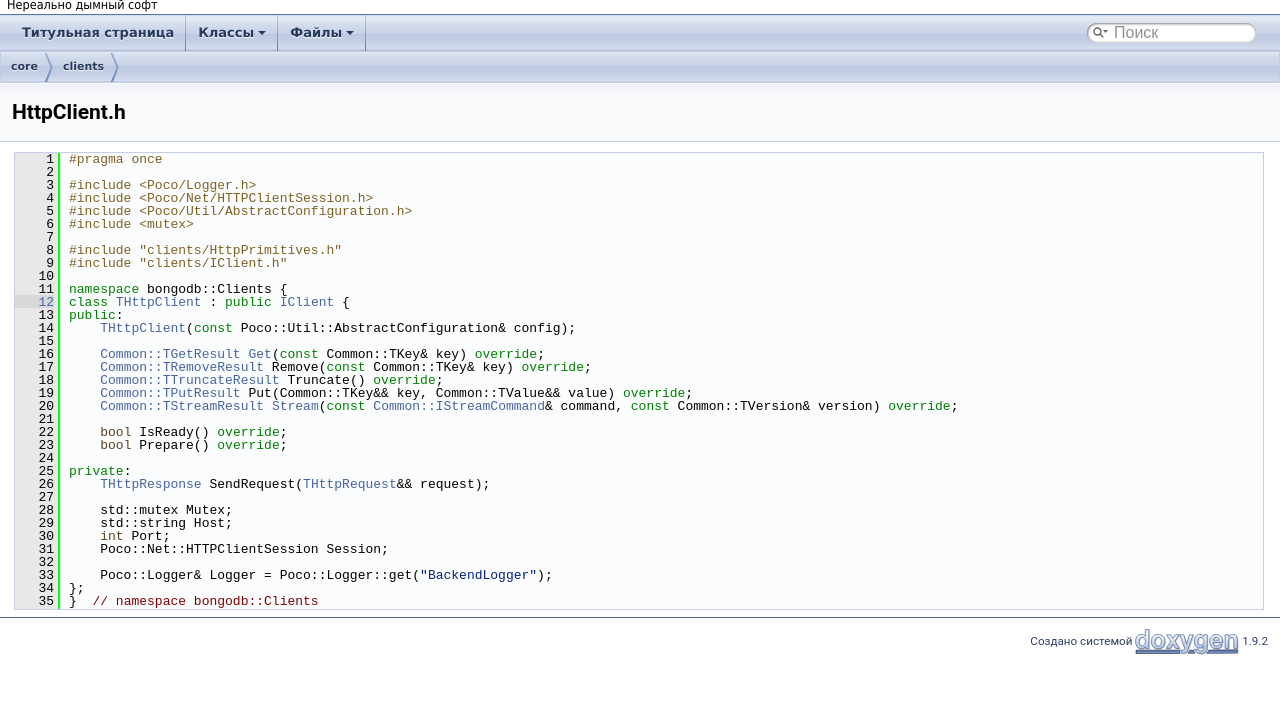
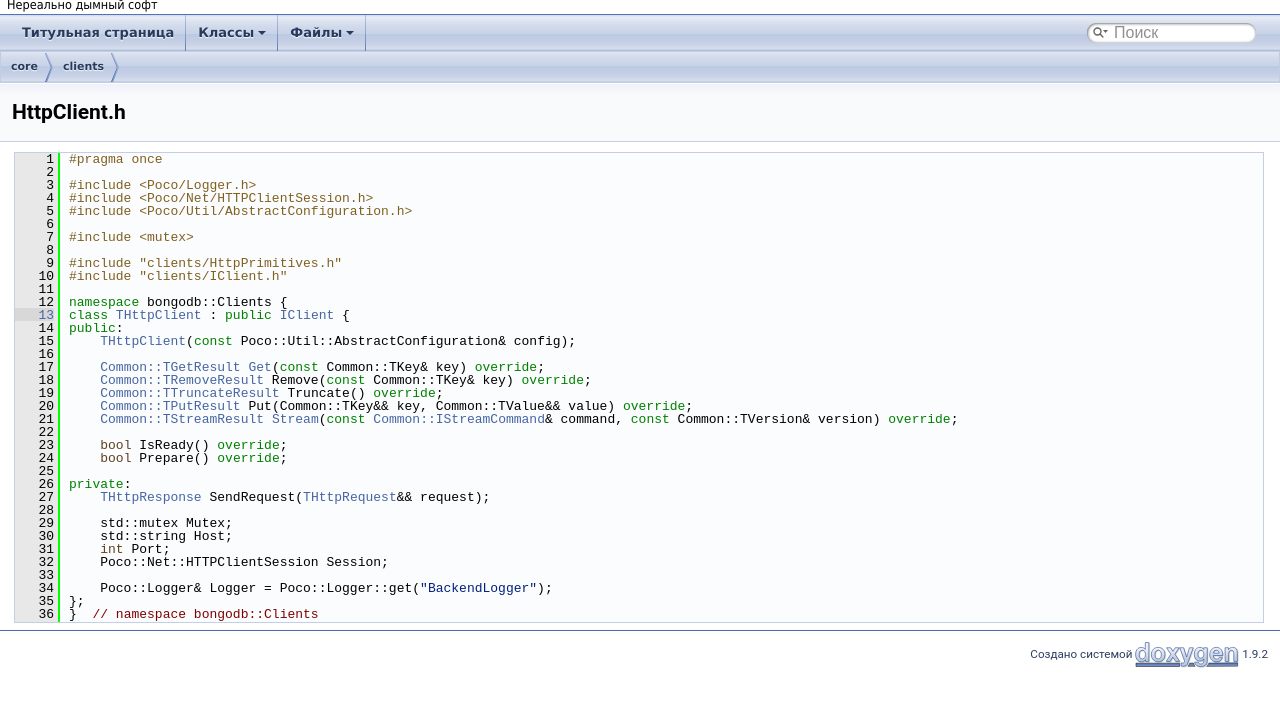
Before and after one commit to iu7og/bongodb, a plain HTML site: page HttpClient_8h_source.html in a window 1280 px wide. Shown: the part 42-748 px from the top of the page. Drawn offline with Linux system fonts and the light colour scheme.

Commit message:
deploy: a434aef7b0d3f2c386fcc2f52d2beecc98b5a4aa

```diff
--- a/HttpClient_8h_source.html
+++ b/HttpClient_8h_source.html
@@ -75,38 +75,39 @@ $(function() {
 <div class="line"><a id="l00003" name="l00003"></a><span class="lineno">    3</span><span class="preprocessor">#include &lt;Poco/Logger.h&gt;</span></div>
 <div class="line"><a id="l00004" name="l00004"></a><span class="lineno">    4</span><span class="preprocessor">#include &lt;Poco/Net/HTTPClientSession.h&gt;</span></div>
 <div class="line"><a id="l00005" name="l00005"></a><span class="lineno">    5</span><span class="preprocessor">#include &lt;Poco/Util/AbstractConfiguration.h&gt;</span></div>
-<div class="line"><a id="l00006" name="l00006"></a><span class="lineno">    6</span><span class="preprocessor">#include &lt;mutex&gt;</span></div>
-<div class="line"><a id="l00007" name="l00007"></a><span class="lineno">    7</span> </div>
-<div class="line"><a id="l00008" name="l00008"></a><span class="lineno">    8</span><span class="preprocessor">#include &quot;clients/HttpPrimitives.h&quot;</span></div>
-<div class="line"><a id="l00009" name="l00009"></a><span class="lineno">    9</span><span class="preprocessor">#include &quot;clients/IClient.h&quot;</span></div>
-<div class="line"><a id="l00010" name="l00010"></a><span class="lineno">   10</span> </div>
-<div class="line"><a id="l00011" name="l00011"></a><span class="lineno">   11</span><span class="keyword">namespace </span>bongodb::Clients {</div>
-<div class="line"><a id="l00012" name="l00012"></a><span class="lineno"><a class="line" href="classbongodb_1_1Clients_1_1THttpClient.html">   12</a></span><span class="keyword">class </span><a class="code hl_class" href="classbongodb_1_1Clients_1_1THttpClient.html">THttpClient</a> : <span class="keyword">public</span> <a class="code hl_class" href="classbongodb_1_1Clients_1_1IClient.html">IClient</a> {</div>
-<div class="line"><a id="l00013" name="l00013"></a><span class="lineno">   13</span><span class="keyword">public</span>:</div>
-<div class="line"><a id="l00014" name="l00014"></a><span class="lineno">   14</span>    <a class="code hl_class" href="classbongodb_1_1Clients_1_1THttpClient.html">THttpClient</a>(<span class="keyword">const</span> Poco::Util::AbstractConfiguration&amp; config);</div>
-<div class="line"><a id="l00015" name="l00015"></a><span class="lineno">   15</span> </div>
-<div class="line"><a id="l00016" name="l00016"></a><span class="lineno">   16</span>    <a class="code hl_class" href="classbongodb_1_1Common_1_1TOperationResult.html">Common::TGetResult</a> <a class="code hl_function" href="classbongodb_1_1Clients_1_1THttpClient.html#a1609780d4b73d9d4063db82b5731b2b2">Get</a>(<span class="keyword">const</span> Common::TKey&amp; key) <span class="keyword">override</span>;</div>
-<div class="line"><a id="l00017" name="l00017"></a><span class="lineno">   17</span>    <a class="code hl_class" href="classbongodb_1_1Common_1_1TVoidOperationResult.html">Common::TRemoveResult</a> Remove(<span class="keyword">const</span> Common::TKey&amp; key) <span class="keyword">override</span>;</div>
-<div class="line"><a id="l00018" name="l00018"></a><span class="lineno">   18</span>    <a class="code hl_class" href="classbongodb_1_1Common_1_1TVoidOperationResult.html">Common::TTruncateResult</a> Truncate() <span class="keyword">override</span>;</div>
-<div class="line"><a id="l00019" name="l00019"></a><span class="lineno">   19</span>    <a class="code hl_class" href="classbongodb_1_1Common_1_1TVoidOperationResult.html">Common::TPutResult</a> Put(Common::TKey&amp;&amp; key, Common::TValue&amp;&amp; value) <span class="keyword">override</span>;</div>
-<div class="line"><a id="l00020" name="l00020"></a><span class="lineno">   20</span>    <a class="code hl_class" href="classbongodb_1_1Common_1_1TVoidOperationResult.html">Common::TStreamResult</a> <a class="code hl_function" href="classbongodb_1_1Clients_1_1THttpClient.html#a2fccee20f15d60c7dd1572fcb20fc383">Stream</a>(<span class="keyword">const</span> <a class="code hl_class" href="classbongodb_1_1Common_1_1IStreamCommand.html">Common::IStreamCommand</a>&amp; command, <span class="keyword">const</span> Common::TVersion&amp; version) <span class="keyword">override</span>;</div>
-<div class="line"><a id="l00021" name="l00021"></a><span class="lineno">   21</span> </div>
-<div class="line"><a id="l00022" name="l00022"></a><span class="lineno">   22</span>    <span class="keywordtype">bool</span> IsReady() <span class="keyword">override</span>;</div>
-<div class="line"><a id="l00023" name="l00023"></a><span class="lineno">   23</span>    <span class="keywordtype">bool</span> Prepare() <span class="keyword">override</span>;</div>
-<div class="line"><a id="l00024" name="l00024"></a><span class="lineno">   24</span> </div>
-<div class="line"><a id="l00025" name="l00025"></a><span class="lineno">   25</span><span class="keyword">private</span>:</div>
-<div class="line"><a id="l00026" name="l00026"></a><span class="lineno">   26</span>    <a class="code hl_struct" href="structbongodb_1_1Clients_1_1THttpResponse.html">THttpResponse</a> SendRequest(<a class="code hl_class" href="classbongodb_1_1Clients_1_1THttpRequest.html">THttpRequest</a>&amp;&amp; request);</div>
-<div class="line"><a id="l00027" name="l00027"></a><span class="lineno">   27</span> </div>
-<div class="line"><a id="l00028" name="l00028"></a><span class="lineno">   28</span>    std::mutex Mutex;</div>
-<div class="line"><a id="l00029" name="l00029"></a><span class="lineno">   29</span>    std::string Host;</div>
-<div class="line"><a id="l00030" name="l00030"></a><span class="lineno">   30</span>    <span class="keywordtype">int</span> Port;</div>
-<div class="line"><a id="l00031" name="l00031"></a><span class="lineno">   31</span>    Poco::Net::HTTPClientSession Session;</div>
-<div class="line"><a id="l00032" name="l00032"></a><span class="lineno">   32</span> </div>
-<div class="line"><a id="l00033" name="l00033"></a><span class="lineno">   33</span>    Poco::Logger&amp; Logger = Poco::Logger::get(<span class="stringliteral">&quot;BackendLogger&quot;</span>);</div>
-<div class="line"><a id="l00034" name="l00034"></a><span class="lineno">   34</span>};</div>
-<div class="line"><a id="l00035" name="l00035"></a><span class="lineno">   35</span>}  <span class="comment">// namespace bongodb::Clients</span></div>
+<div class="line"><a id="l00006" name="l00006"></a><span class="lineno">    6</span> </div>
+<div class="line"><a id="l00007" name="l00007"></a><span class="lineno">    7</span><span class="preprocessor">#include &lt;mutex&gt;</span></div>
+<div class="line"><a id="l00008" name="l00008"></a><span class="lineno">    8</span> </div>
+<div class="line"><a id="l00009" name="l00009"></a><span class="lineno">    9</span><span class="preprocessor">#include &quot;clients/HttpPrimitives.h&quot;</span></div>
+<div class="line"><a id="l00010" name="l00010"></a><span class="lineno">   10</span><span class="preprocessor">#include &quot;clients/IClient.h&quot;</span></div>
+<div class="line"><a id="l00011" name="l00011"></a><span class="lineno">   11</span> </div>
+<div class="line"><a id="l00012" name="l00012"></a><span class="lineno">   12</span><span class="keyword">namespace </span>bongodb::Clients {</div>
+<div class="line"><a id="l00013" name="l00013"></a><span class="lineno"><a class="line" href="classbongodb_1_1Clients_1_1THttpClient.html">   13</a></span><span class="keyword">class </span><a class="code hl_class" href="classbongodb_1_1Clients_1_1THttpClient.html">THttpClient</a> : <span class="keyword">public</span> <a class="code hl_class" href="classbongodb_1_1Clients_1_1IClient.html">IClient</a> {</div>
+<div class="line"><a id="l00014" name="l00014"></a><span class="lineno">   14</span><span class="keyword">public</span>:</div>
+<div class="line"><a id="l00015" name="l00015"></a><span class="lineno">   15</span>    <a class="code hl_class" href="classbongodb_1_1Clients_1_1THttpClient.html">THttpClient</a>(<span class="keyword">const</span> Poco::Util::AbstractConfiguration&amp; config);</div>
+<div class="line"><a id="l00016" name="l00016"></a><span class="lineno">   16</span> </div>
+<div class="line"><a id="l00017" name="l00017"></a><span class="lineno">   17</span>    <a class="code hl_class" href="classbongodb_1_1Common_1_1TOperationResult.html">Common::TGetResult</a> <a class="code hl_function" href="classbongodb_1_1Clients_1_1THttpClient.html#a1609780d4b73d9d4063db82b5731b2b2">Get</a>(<span class="keyword">const</span> Common::TKey&amp; key) <span class="keyword">override</span>;</div>
+<div class="line"><a id="l00018" name="l00018"></a><span class="lineno">   18</span>    <a class="code hl_class" href="classbongodb_1_1Common_1_1TVoidOperationResult.html">Common::TRemoveResult</a> Remove(<span class="keyword">const</span> Common::TKey&amp; key) <span class="keyword">override</span>;</div>
+<div class="line"><a id="l00019" name="l00019"></a><span class="lineno">   19</span>    <a class="code hl_class" href="classbongodb_1_1Common_1_1TVoidOperationResult.html">Common::TTruncateResult</a> Truncate() <span class="keyword">override</span>;</div>
+<div class="line"><a id="l00020" name="l00020"></a><span class="lineno">   20</span>    <a class="code hl_class" href="classbongodb_1_1Common_1_1TVoidOperationResult.html">Common::TPutResult</a> Put(Common::TKey&amp;&amp; key, Common::TValue&amp;&amp; value) <span class="keyword">override</span>;</div>
+<div class="line"><a id="l00021" name="l00021"></a><span class="lineno">   21</span>    <a class="code hl_class" href="classbongodb_1_1Common_1_1TVoidOperationResult.html">Common::TStreamResult</a> <a class="code hl_function" href="classbongodb_1_1Clients_1_1THttpClient.html#a2fccee20f15d60c7dd1572fcb20fc383">Stream</a>(<span class="keyword">const</span> <a class="code hl_class" href="classbongodb_1_1Common_1_1IStreamCommand.html">Common::IStreamCommand</a>&amp; command, <span class="keyword">const</span> Common::TVersion&amp; version) <span class="keyword">override</span>;</div>
+<div class="line"><a id="l00022" name="l00022"></a><span class="lineno">   22</span> </div>
+<div class="line"><a id="l00023" name="l00023"></a><span class="lineno">   23</span>    <span class="keywordtype">bool</span> IsReady() <span class="keyword">override</span>;</div>
+<div class="line"><a id="l00024" name="l00024"></a><span class="lineno">   24</span>    <span class="keywordtype">bool</span> Prepare() <span class="keyword">override</span>;</div>
+<div class="line"><a id="l00025" name="l00025"></a><span class="lineno">   25</span> </div>
+<div class="line"><a id="l00026" name="l00026"></a><span class="lineno">   26</span><span class="keyword">private</span>:</div>
+<div class="line"><a id="l00027" name="l00027"></a><span class="lineno">   27</span>    <a class="code hl_struct" href="structbongodb_1_1Clients_1_1THttpResponse.html">THttpResponse</a> SendRequest(<a class="code hl_class" href="classbongodb_1_1Clients_1_1THttpRequest.html">THttpRequest</a>&amp;&amp; request);</div>
+<div class="line"><a id="l00028" name="l00028"></a><span class="lineno">   28</span> </div>
+<div class="line"><a id="l00029" name="l00029"></a><span class="lineno">   29</span>    std::mutex Mutex;</div>
+<div class="line"><a id="l00030" name="l00030"></a><span class="lineno">   30</span>    std::string Host;</div>
+<div class="line"><a id="l00031" name="l00031"></a><span class="lineno">   31</span>    <span class="keywordtype">int</span> Port;</div>
+<div class="line"><a id="l00032" name="l00032"></a><span class="lineno">   32</span>    Poco::Net::HTTPClientSession Session;</div>
+<div class="line"><a id="l00033" name="l00033"></a><span class="lineno">   33</span> </div>
+<div class="line"><a id="l00034" name="l00034"></a><span class="lineno">   34</span>    Poco::Logger&amp; Logger = Poco::Logger::get(<span class="stringliteral">&quot;BackendLogger&quot;</span>);</div>
+<div class="line"><a id="l00035" name="l00035"></a><span class="lineno">   35</span>};</div>
+<div class="line"><a id="l00036" name="l00036"></a><span class="lineno">   36</span>}  <span class="comment">// namespace bongodb::Clients</span></div>
 <div class="ttc" id="aclassbongodb_1_1Clients_1_1IClient_html"><div class="ttname"><a href="classbongodb_1_1Clients_1_1IClient.html">bongodb::Clients::IClient</a></div><div class="ttdef"><b>Definition:</b> IClient.h:8</div></div>
-<div class="ttc" id="aclassbongodb_1_1Clients_1_1THttpClient_html"><div class="ttname"><a href="classbongodb_1_1Clients_1_1THttpClient.html">bongodb::Clients::THttpClient</a></div><div class="ttdef"><b>Definition:</b> HttpClient.h:12</div></div>
+<div class="ttc" id="aclassbongodb_1_1Clients_1_1THttpClient_html"><div class="ttname"><a href="classbongodb_1_1Clients_1_1THttpClient.html">bongodb::Clients::THttpClient</a></div><div class="ttdef"><b>Definition:</b> HttpClient.h:13</div></div>
 <div class="ttc" id="aclassbongodb_1_1Clients_1_1THttpClient_html_a1609780d4b73d9d4063db82b5731b2b2"><div class="ttname"><a href="classbongodb_1_1Clients_1_1THttpClient.html#a1609780d4b73d9d4063db82b5731b2b2">bongodb::Clients::THttpClient::Get</a></div><div class="ttdeci">Common::TGetResult Get(const Common::TKey &amp;key) override</div><div class="ttdef"><b>Definition:</b> HttpClient.cpp:20</div></div>
 <div class="ttc" id="aclassbongodb_1_1Clients_1_1THttpClient_html_a2fccee20f15d60c7dd1572fcb20fc383"><div class="ttname"><a href="classbongodb_1_1Clients_1_1THttpClient.html#a2fccee20f15d60c7dd1572fcb20fc383">bongodb::Clients::THttpClient::Stream</a></div><div class="ttdeci">Common::TStreamResult Stream(const Common::IStreamCommand &amp;command, const Common::TVersion &amp;version) override</div><div class="ttdef"><b>Definition:</b> HttpClient.cpp:40</div></div>
 <div class="ttc" id="aclassbongodb_1_1Clients_1_1THttpRequest_html"><div class="ttname"><a href="classbongodb_1_1Clients_1_1THttpRequest.html">bongodb::Clients::THttpRequest</a></div><div class="ttdef"><b>Definition:</b> HttpPrimitives.h:19</div></div>
```
